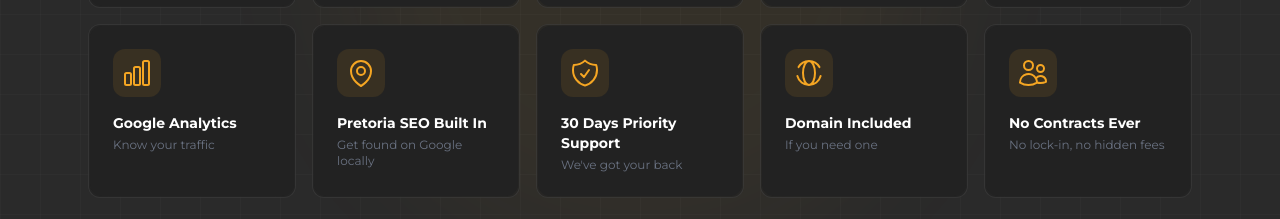
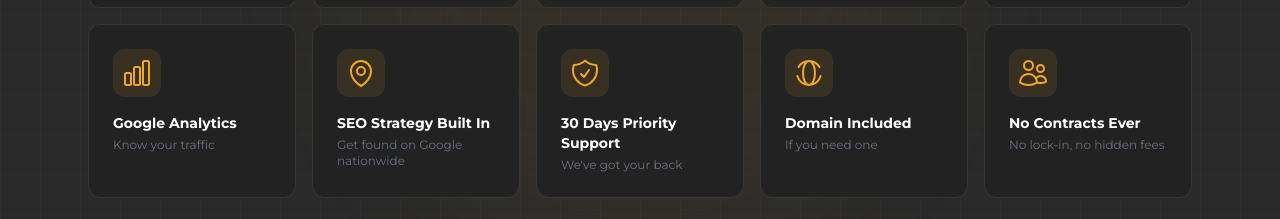
Before and after one commit to bully911210/stacked-marketing-landing, a Next.js app: page / in a window 1280 px wide. Shown: the part 1367-1586 px from the top of the page. Built offline with nearby package versions, Linux system fonts and the light colour scheme.

Commit message:
fix: remove Pretoria from SEO label for nationwide targeting

```diff
--- a/src/components/ValueStack.tsx
+++ b/src/components/ValueStack.tsx
@@ -62,8 +62,8 @@
         <path strokeLinecap="round" strokeLinejoin="round" d="M19.5 10.5c0 7.142-7.5 11.25-7.5 11.25S4.5 17.642 4.5 10.5a7.5 7.5 0 1115 0z" />
       </svg>
     ),
-    title: "Pretoria SEO Built In",
-    desc: "Get found on Google locally",
+    title: "SEO Strategy Built In",
+    desc: "Get found on Google nationwide",
   },
   {
     icon: (
```
